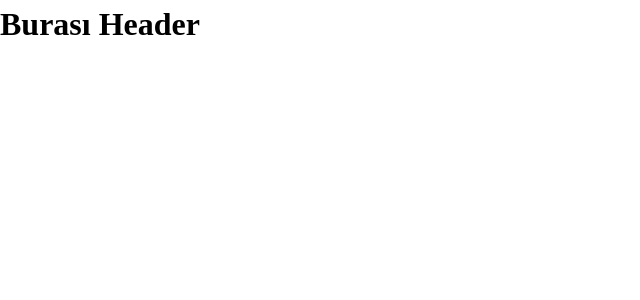
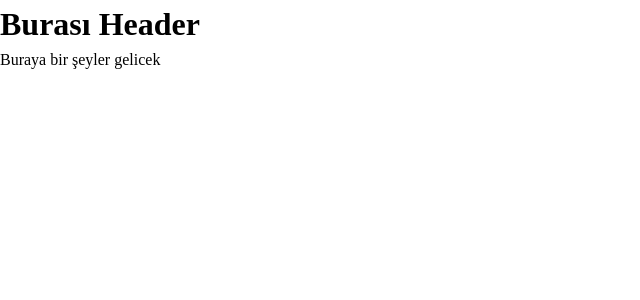
Before and after one commit to Atakanarikan0/note-taking-web-app, a Next.js app: page / in a window 1280 px wide. Shown: the top 300 px of the page, without its empty margins (0-640 px from the left). Built offline with nearby package versions, Linux system fonts and the light colour scheme.

Commit message:
first commit

```diff
--- a/components/Header.jsx
+++ b/components/Header.jsx
@@ -2,6 +2,7 @@ export default function Header() {
   return (
     <>
       <h1>Burası Header</h1>
+      <p>Buraya bir şeyler gelicek</p>
     </>
   );
 }
```
